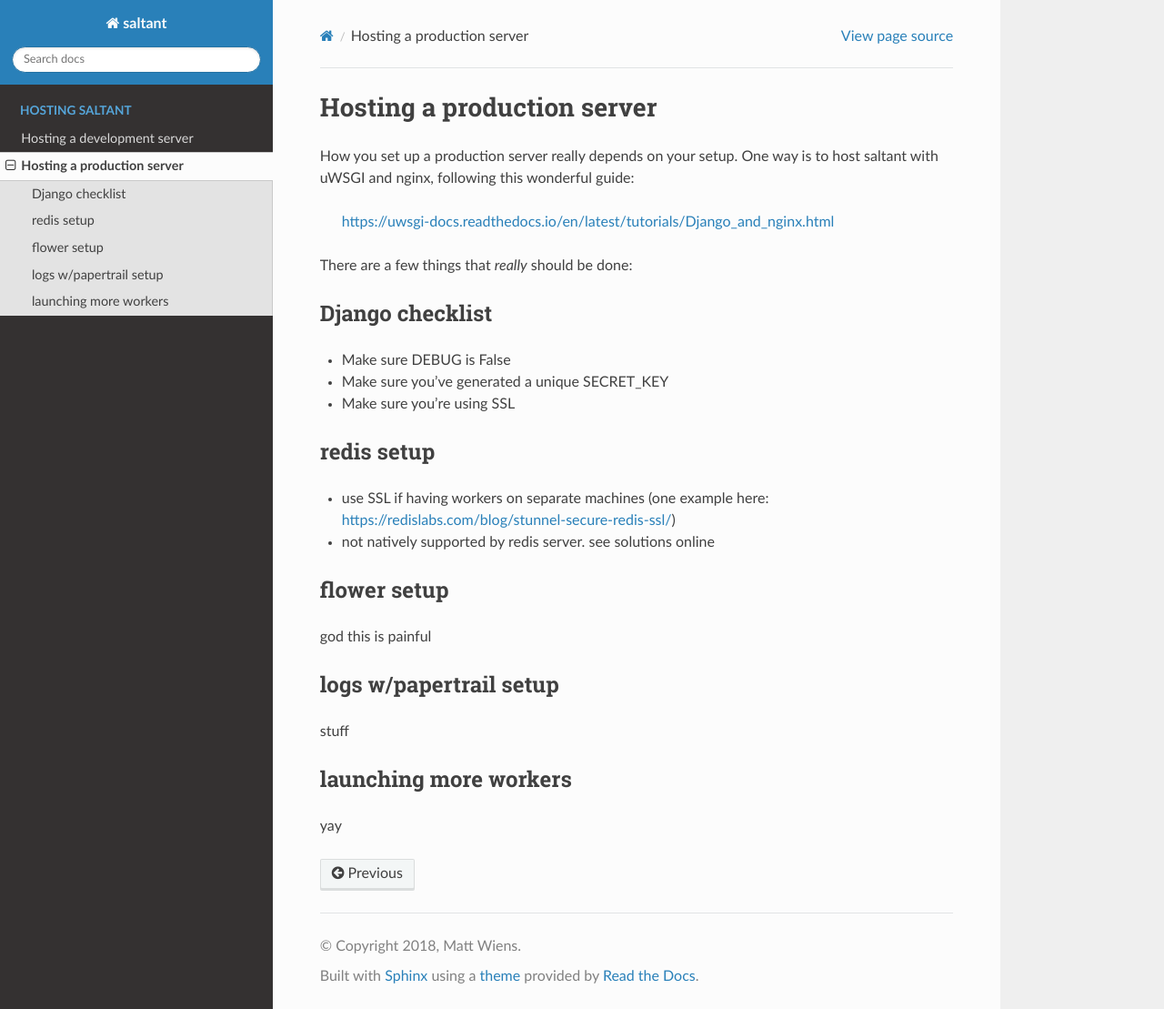
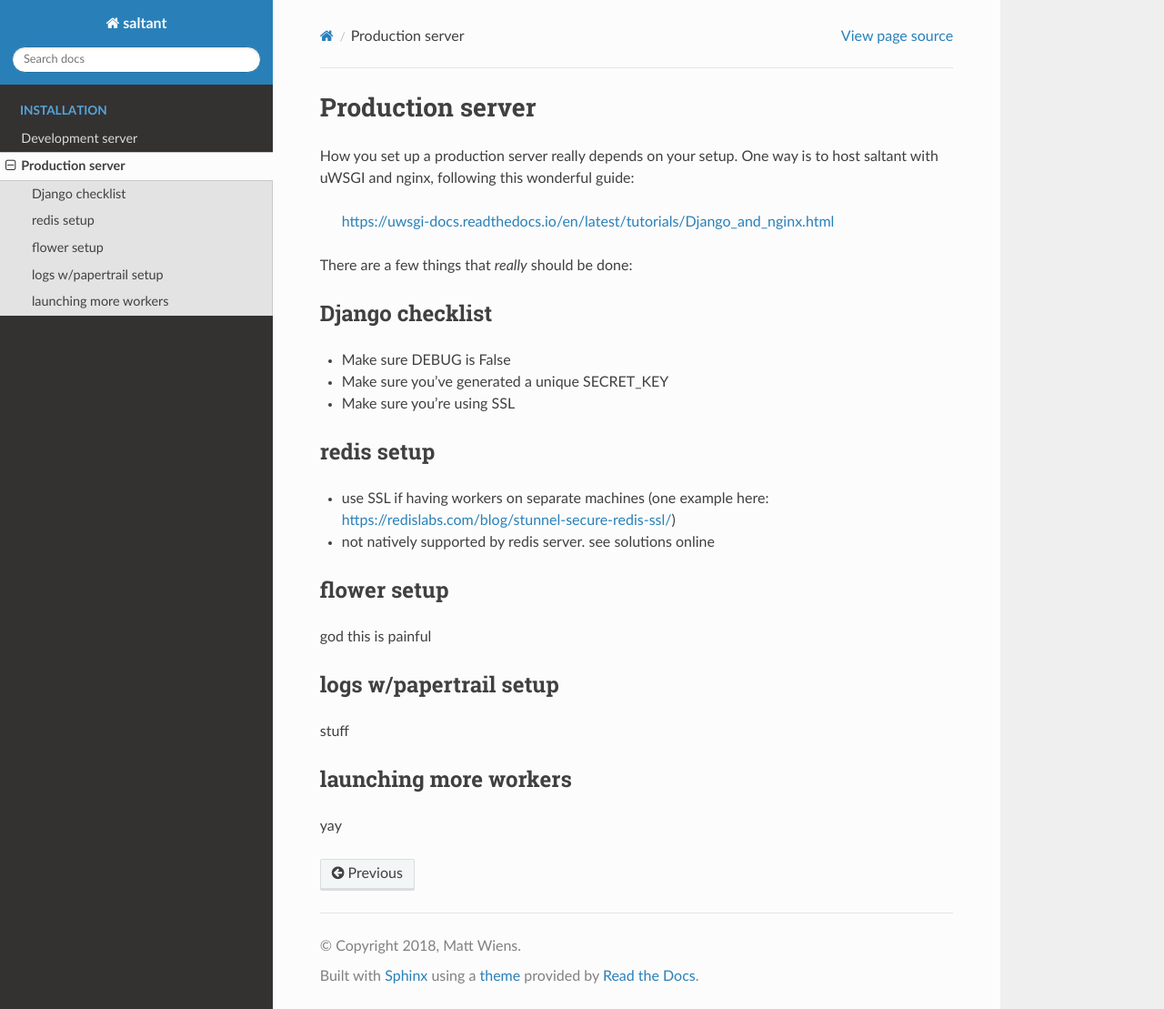
Before and after one commit to saltant-org/saltant, a Sphinx documentation site: the page built from docs/source/installation/production.rst, in a window 1280 px wide and 1109 px high. Shown: the whole window at 91% size. Built offline with Sphinx 7.4.7 and the Read the Docs theme 2.0.0, drawn with Linux system fonts in a browser that asks for light colours; pages that are not in the unit, such as notebooks, are missing from menus.

```diff
--- a/docs/source/hosting/01_development_server.rst
+++ b/docs/source/installation/development.rst
@@ -1,5 +1,5 @@
-Hosting a development server
-============================
+Development server
+==================
 
 What follows is a rough draft for how to get started with a local
 saltant server.
--- a/docs/source/hosting/02_production_server.rst
+++ b/docs/source/installation/production.rst
@@ -1,5 +1,5 @@
-Hosting a production server
-===========================
+Production server
+=================
 
 How you set up a production server really depends on your setup. One way
 is to host saltant with uWSGI and nginx, following this wonderful guide:
```
Also changed, not shown: docs/source/index.rst (+4 -3 lines).
